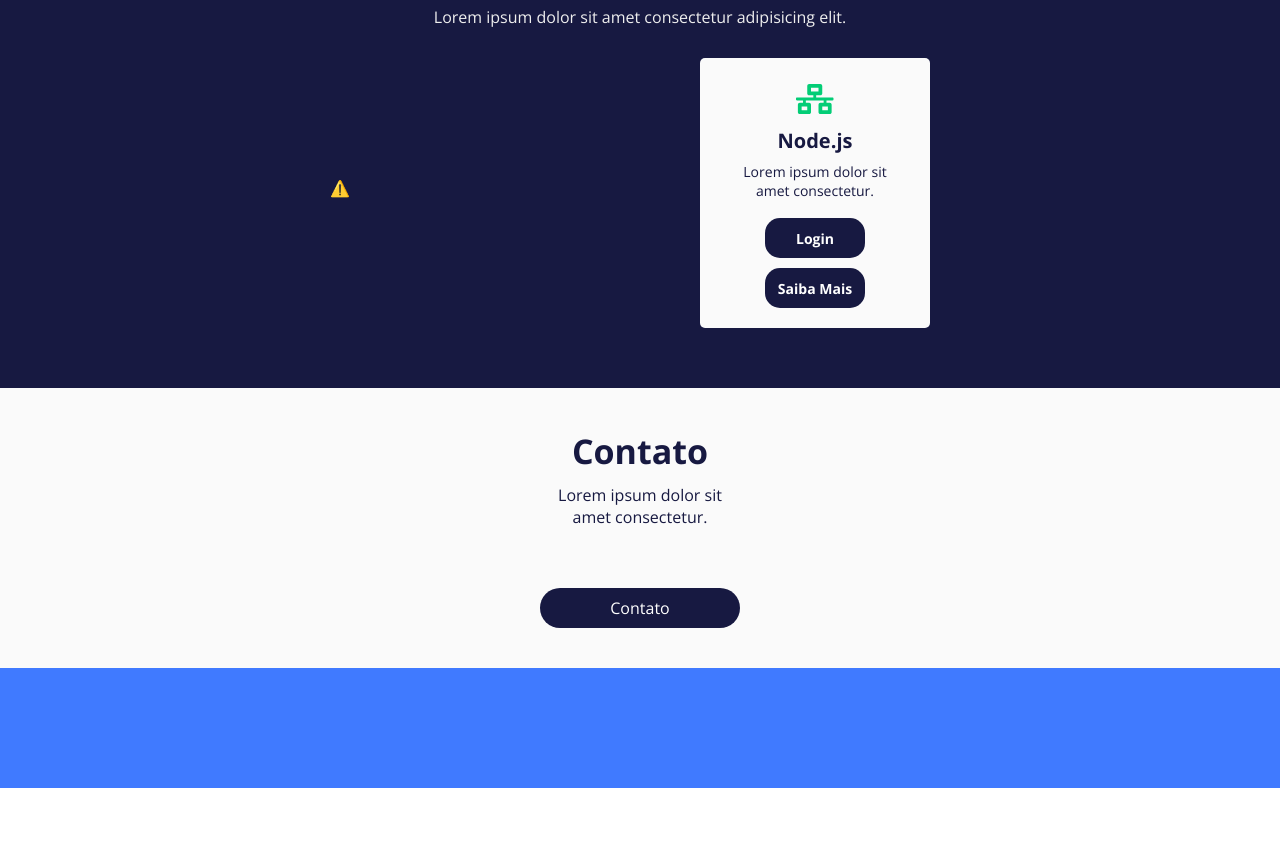
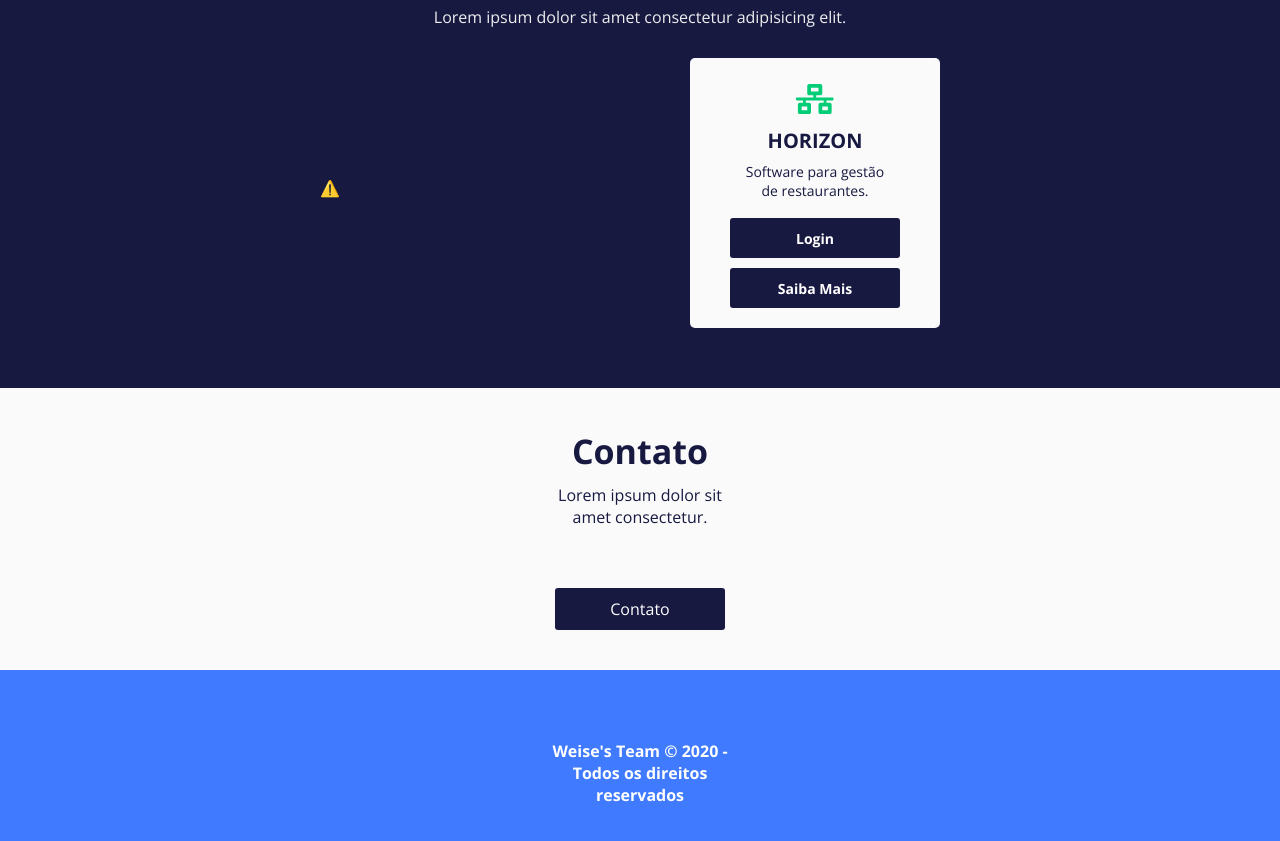
Before and after one commit to ValcineiJr/Siteweises, a React (Create React App) app: page / in a window 1280 px wide. Shown: the part 1080-1921 px from the top of the page. Before the commit the page ends 1868 px from the top, so only its background shows below. Built offline with nearby package versions, Linux system fonts and the light colour scheme; no server answers.

Commit message:
Editing
Editando a home

```diff
--- a/src/pages/Home/index.js
+++ b/src/pages/Home/index.js
@@ -43,7 +43,8 @@ import {
   ServiceName2,
   Services,
   Services2,
-  Box5Container
+  Box5Container,
+  Box5Description
 } from "./styles";
 export default function Home() {
   const services = [
@@ -80,11 +81,6 @@ export default function Home() {
     { id: 2, active: "disable", name: "projetos" },
     { id: 3, active: "disable", name: "contato" }
   ];
-  const Developers = [
-      { name:"Nikolas Santos", github:"alsdlkamdka", email:"Nikolassantoshttp@gmail.com"},
-      { name:"Nikolas Santos", github:"alsdlkamdka", email:"Nikolassantoshttp@gmail.com"},
-      { name:"Nikolas Santos", github:"alsdlkamdka", email:"Nikolassantoshttp@gmail.com"},
-  ];
   const iconsList = [
     {
       name: "fab fa-facebook-square",
@@ -95,6 +91,25 @@ export default function Home() {
       slug: "https://www.instagram.com/weises_of_technology/"
     }
   ];
+
+  const FotterItens = [
+    {
+      name: "Nikolas Santos",
+      Github: "https://github.com/Nikolassantos",
+      icon:"fab fa-github"
+    },
+    {
+      name: "Valcinei Junior",
+      slug: "https://github.com/ValcineiJr",
+      icon:"fab fa-github"
+    },
+    {
+      name: "Gabriel",
+      slug: "https://github.com/ValcineiJr",
+      icon:"fab fa-github"
+    }
+  ];
+
   const colors = {
     "purple-dark": "#171941",
     "light-pink": "#ff79c6",
@@ -234,9 +249,9 @@ export default function Home() {
               {services2.map(service2 => (
                 <Service2>
                   <i class={service2.icon}></i>
-                  <ServiceName2>{service2.name}</ServiceName2>
+                  <ServiceName2>HORIZON</ServiceName2>
                   <ServiceDescription2>
-                    Lorem ipsum dolor sit amet consectetur.
+                    Software para gestão de restaurantes.
                   </ServiceDescription2>
                   <BtnMoreInfoService>Login</BtnMoreInfoService>
                   <BtnMoreInfoService>Saiba Mais</BtnMoreInfoService>
@@ -261,11 +276,9 @@ export default function Home() {
         </Box4Container>
       </Box4>
       <Box5 bgColor={menuColor} >
-        <Container>
-          <Box5Container>
-
-          </Box5Container>
-        </Container>
+        <Box5Container>
+          <Box5Description> Weise's Team © 2020 - Todos os direitos reservados </Box5Description>
+        </Box5Container>
       </Box5>
     </Body>
   );
--- a/src/pages/Home/styles.js
+++ b/src/pages/Home/styles.js
@@ -279,13 +279,14 @@ export const Box4Description = styled.p`
 export const MoreInfoBtn2 = styled.a`
   cursor: pointer;
   background: ${props => props.bgColor};
-  border-radius: 25px;
-  width: 200px;
-  height: 40px;
+  border-radius: 3px;
+  width: 170px;
+  min-height: 40px;
   display: flex;
   align-items: center;
   justify-content: center;
   color: #fff;
+  padding: 10px;
   margin-top: 50px;
   transition: all 0.6s;
   text-decoration: none;
@@ -305,10 +306,11 @@ export const BtnMoreInfoService = styled.a`
   text-decoration: none;
   outline: none;
   font-size: 14px;
+  padding:10px;
   margin-top: 10px;
   font-weight: bold;
-  width: 100px;
-  border-radius: 15px;
+  width: 170px;
+  border-radius: 3px;
   color: #fff;
   cursor: pointer;
   display: flex;
@@ -326,10 +328,21 @@ export const Box5Container = styled.div`
   flex-direction: column;
   padding: 60px 0;
   align-items: center;
+  font-family: "Open Sans", sans-serif;
 `;
 export const Box2Container = styled.div`
   display: flex;
   flex-direction: column;
   padding: 60px 0;
   align-items: center;
+  font-family: "Open Sans", sans-serif;
 `;
+
+export const Box5Description = styled.p`
+  color: #FFFF;
+  width: 200px;
+  margin: 10px 0;
+  text-align: center;
+  font-family: "Open Sans", sans-serif;
+  font-weight:bold;
+`;
--- a/src/routes.js
+++ b/src/routes.js
@@ -6,7 +6,7 @@ export default function Routes() {
     <Router>
       <Switch>
         <Route path="/" exact>
-          <Home />
+          <Home/>
         </Route>
       </Switch>
     </Router>
```
Also changed, not shown: src/pages/Projetos/index.js (added).
